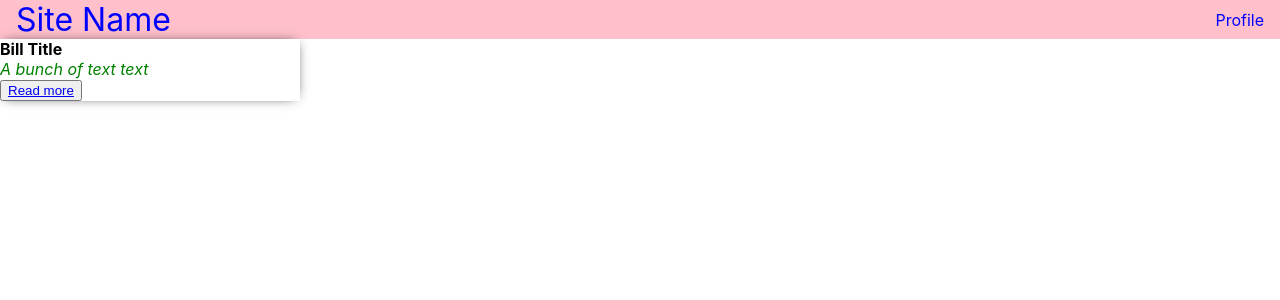
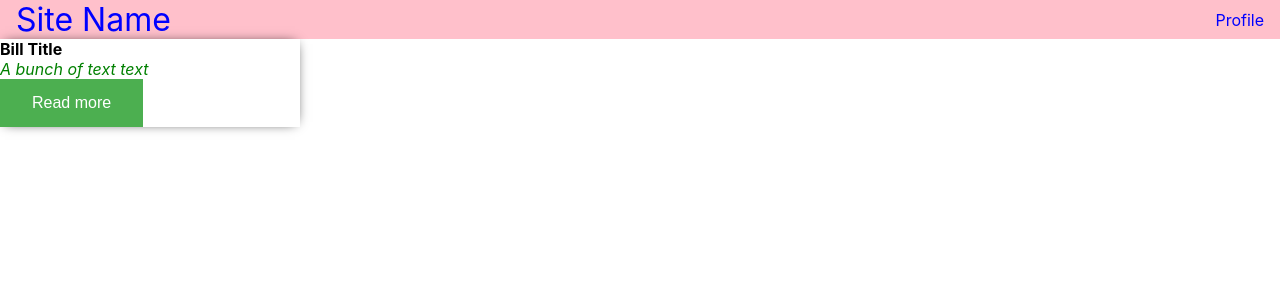
Before and after one commit to aki0501/hack-mit, a React (Create React App) app in the folder frontend/: page / in a window 1280 px wide. Shown: the top 300 px of the page. Built offline with nearby package versions, Linux system fonts and the light colour scheme.

Commit message:
Add button styling and modify README

```diff
--- a/frontend/src/components/Bill.js
+++ b/frontend/src/components/Bill.js
@@ -1,21 +1,19 @@
 import "../styles/Bill.css"
 
-export default function Bill({title, body}) {
+export default function Bill({title, body, billUrl}) {
     return (
         <div className="bill-container">
+            <div className="bill-contents">
                 <div className="bill-title">
                     {title}
                 </div>
                 <div className="bill-body">
                     {body}
                 </div>
-            <div className="button-container">
-                <button>
-                    <a href="google.com">
+            </div>
+            <button className="button-container" href={billUrl}>
                 Read more
-                    </a>
             </button>
-            </div>
         </div>
     )
 }
--- a/frontend/src/pages/Home.js
+++ b/frontend/src/pages/Home.js
@@ -5,6 +5,7 @@ export default function Home() {
         <Bill
         title='Bill Title'
         body='A bunch of text text'
+        billUrl=''
         />
     )
 }
--- a/frontend/src/styles/Bill.css
+++ b/frontend/src/styles/Bill.css
@@ -1,3 +1,4 @@
+
 .bill-container {
     width: 300px;
     box-shadow: 0px 0px 12px -5px;
@@ -19,7 +20,7 @@
     font-style: italic;
 }
 
-.button {
+.button-container {
     background-color: #4CAF50; /* Green */
     border: none;
     color: white;
@@ -29,3 +30,7 @@
     display: inline-block;
     font-size: 16px;
 }
+
+.button-container:hover {
+    background-color: purple;
+}
```
Also changed, not shown: frontend/src/styles/index.css (line endings or trailing spaces), frontend/src/styles/styles.css (line endings or trailing spaces). Lines whose indentation alone changed are shown as unchanged.
